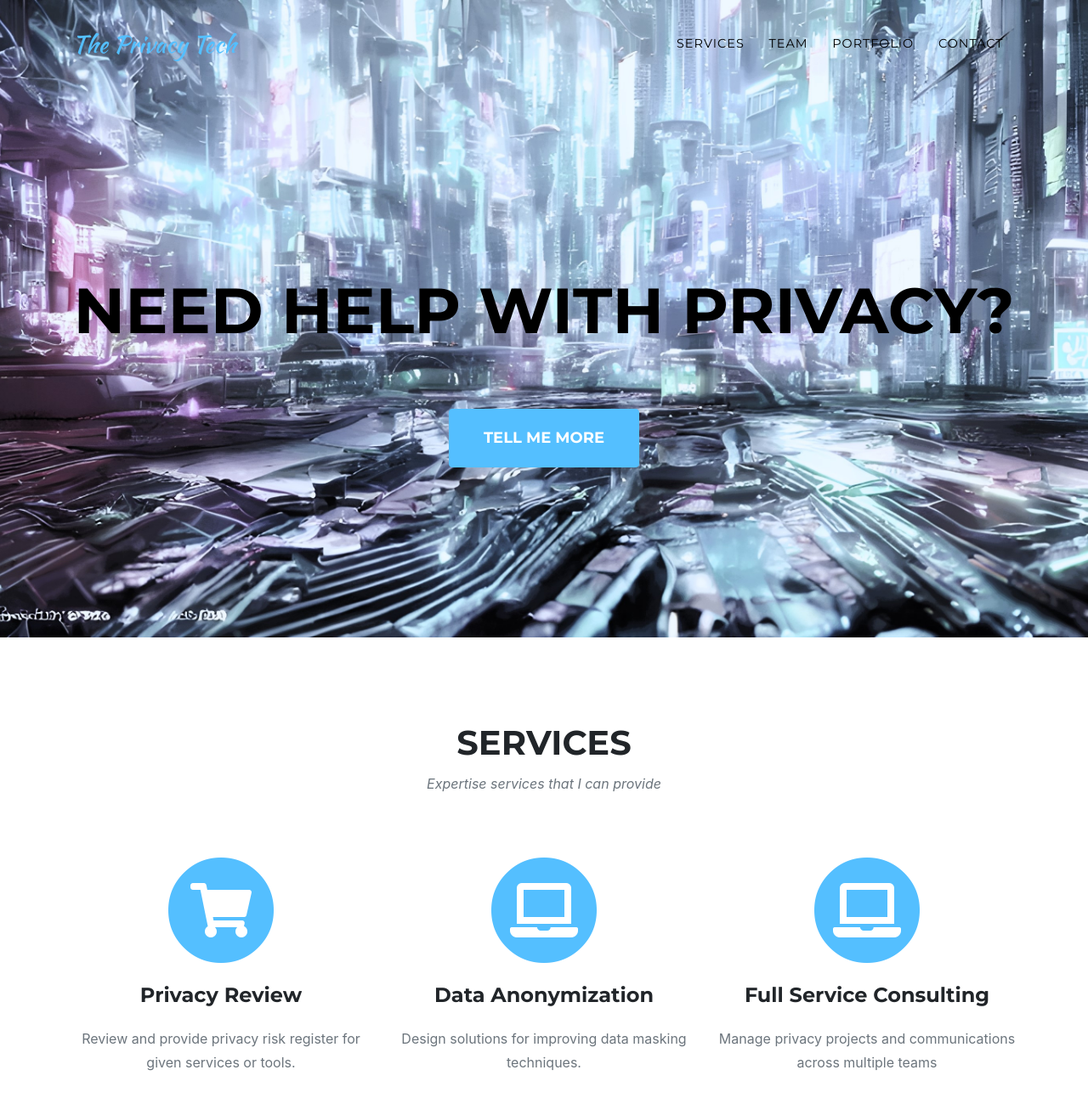
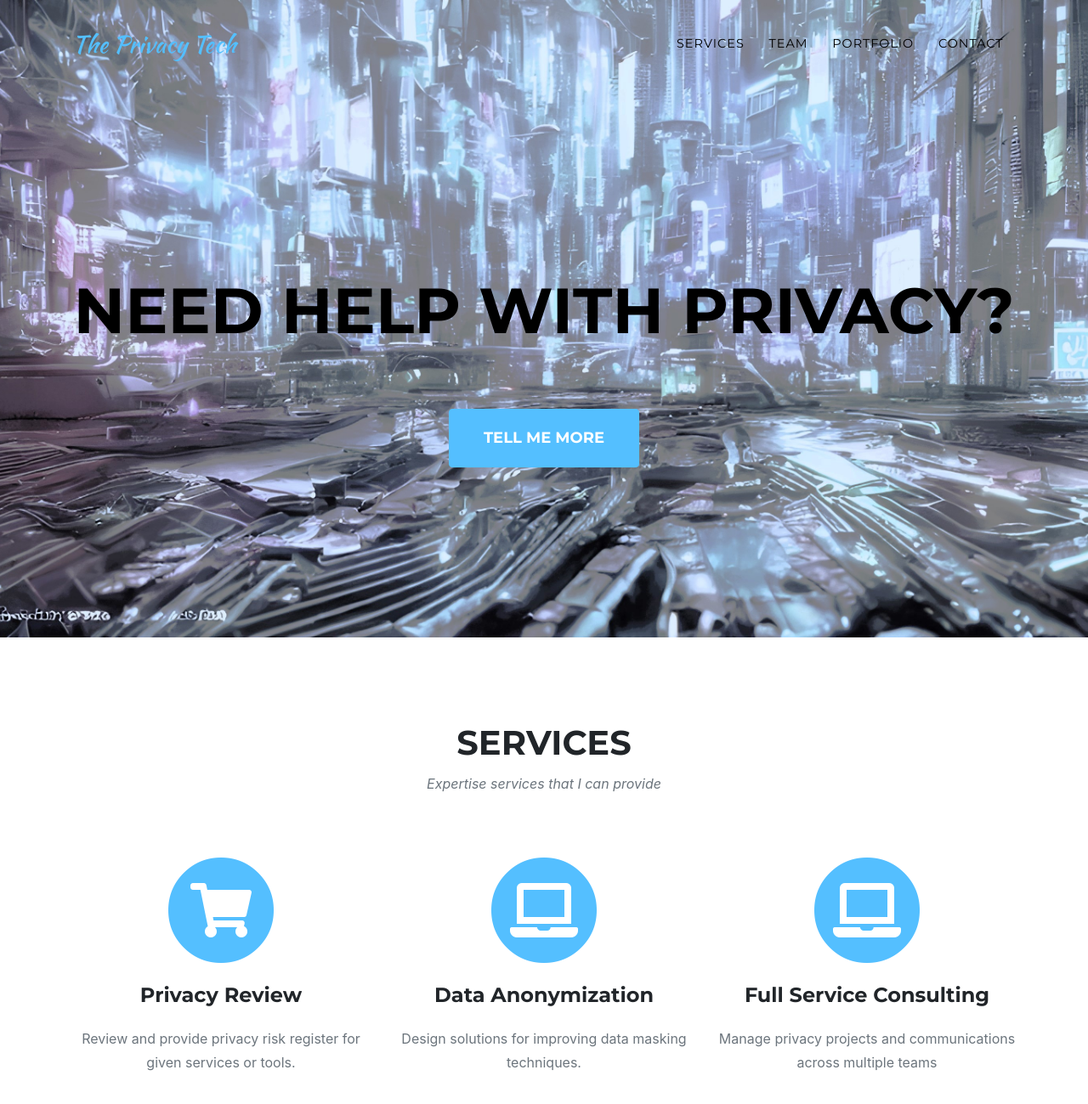
Before and after one commit to jake-integrativeprivacy/jake-integrativeprivacy.github.io, a Jekyll site: the page built from index.md, in a window 1280 px wide and 1400 px high. Shown: the top 1299 px of the window at 85% size. Built offline with Jekyll 4.4.1, drawn with Linux system fonts in a browser that asks for light colours; some web fonts are replaced.

Commit message:
updating

```diff
--- a/_data/style.yml
+++ b/_data/style.yml
@@ -4,7 +4,7 @@ highlight: "#54bfff"
 #black: "#000"
 
 #Image Customization
-header-image: "../img/background.jpg"
+header-image: "../img/background2.jpg"
 contact-image: "../img/contact.png"
 #Font Awesome icon for portfolio grid when an item is hovered over
 #portfolio-icon: fas fa-expand-arrows-alt fa-3x #default: fas fa-plus fa-3x
--- a/_sass/components/_navbar.scss
+++ b/_sass/components/_navbar.scss
@@ -2,7 +2,8 @@
 #mainNav {
   background-color: $gray-900;
   .navbar-toggler {
-    font-size: 12px;
+    font-size: 15px;
+    font-weight: bold;
     right: 0;
     padding: 13px;
     text-transform: uppercase;
```
Also changed, not shown: assets/img/background2.jpg (added), screenshot.PNG (deleted).
